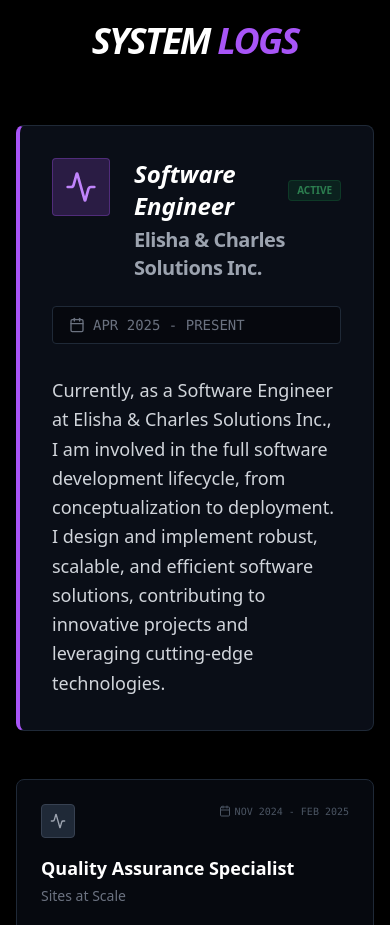
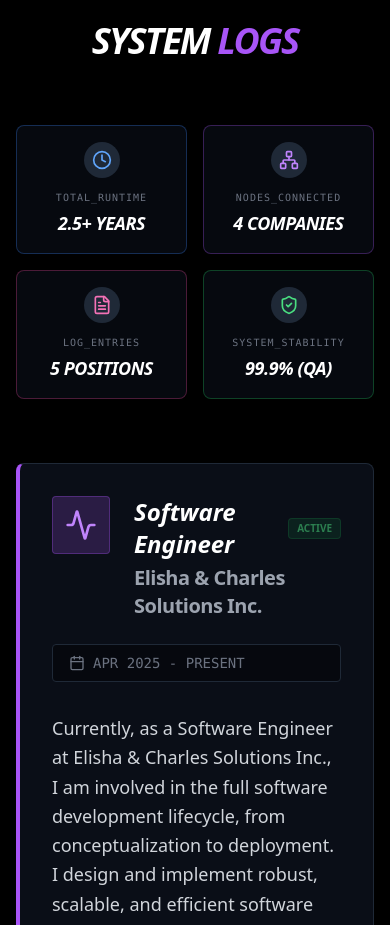
Before and after one commit to Dyno-dev07/My-Portfolio, a React (Vite) app: page / in a window 390 px wide. Shown: the part 4760-5685 px from the top of the page. Built offline with nearby package versions, Linux system fonts and the light colour scheme.

Commit message:
[dyad] Adding a System Metrics dashboard to the Experience section - wrote 2 file(s)

```diff
--- /dev/null
+++ b/src/components/ExperienceMetrics.tsx
@@ -0,0 +1,70 @@
+"use client";
+
+import React from "react";
+import { motion } from "framer-motion";
+import { Card } from "@/components/ui/card";
+import { Clock, Network, FileText, ShieldCheck } from "lucide-react";
+
+const metrics = [
+  {
+    label: "TOTAL_RUNTIME",
+    value: "2.5+ YEARS",
+    icon: Clock,
+    color: "text-blue-400",
+    borderColor: "border-blue-500/30"
+  },
+  {
+    label: "NODES_CONNECTED",
+    value: "4 COMPANIES",
+    icon: Network,
+    color: "text-purple-400",
+    borderColor: "border-purple-500/30"
+  },
+  {
+    label: "LOG_ENTRIES",
+    value: "5 POSITIONS",
+    icon: FileText,
+    color: "text-pink-400",
+    borderColor: "border-pink-500/30"
+  },
+  {
+    label: "SYSTEM_STABILITY",
+    value: "99.9% (QA)",
+    icon: ShieldCheck,
+    color: "text-green-400",
+    borderColor: "border-green-500/30"
+  }
+];
+
+const ExperienceMetrics = () => {
+  return (
+    <div className="grid grid-cols-2 lg:grid-cols-4 gap-4 mb-16">
+      {metrics.map((metric, index) => {
+        const Icon = metric.icon;
+        return (
+          <motion.div
+            key={metric.label}
+            initial={{ opacity: 0, y: 20 }}
+            whileInView={{ opacity: 1, y: 0 }}
+            viewport={{ once: true }}
+            transition={{ delay: index * 0.1 }}
+          >
+            <Card className={`bg-gray-900/40 border ${metric.borderColor} p-4 flex flex-col items-center text-center group hover:bg-gray-800/40 transition-all`}>
+              <div className={`p-2 rounded-full bg-gray-800 mb-3 group-hover:scale-110 transition-transform`}>
+                <Icon className={`h-5 w-5 ${metric.color}`} />
+              </div>
+              <span className="text-[10px] font-mono text-gray-500 tracking-widest uppercase mb-1">
+                {metric.label}
+              </span>
+              <span className="text-lg font-black italic text-white tracking-tight">
+                {metric.value}
+              </span>
+            </Card>
+          </motion.div>
+        );
+      })}
+    </div>
+  );
+};
+
+export default ExperienceMetrics;
--- a/src/components/sections/ExperienceSection.tsx
+++ b/src/components/sections/ExperienceSection.tsx
@@ -3,7 +3,8 @@
 import React from "react";
 import { motion } from "framer-motion";
 import { Card } from "@/components/ui/card";
-import { Activity, Calendar, ChevronDown } from "lucide-react";
+import { Activity, Calendar } from "lucide-react";
+import ExperienceMetrics from "../ExperienceMetrics";
 import {
   Accordion,
   AccordionContent,
@@ -65,6 +66,9 @@ const ExperienceSection = () => {
         </h2>
 
         <div className="max-w-6xl mx-auto">
+          {/* New Metrics Section */}
+          <ExperienceMetrics />
+
           {/* Recent Experience - Centered & Featured */}
           <motion.div
             initial={{ opacity: 0, y: 20 }}
@@ -73,7 +77,6 @@ const ExperienceSection = () => {
             className="mb-12 flex justify-center"
           >
             <Card className="w-full max-w-4xl bg-gray-900/60 border-l-4 border-l-purple-500 border-y-gray-800 border-r-gray-800 p-8 hover:bg-gray-800/40 transition-all group relative overflow-hidden">
-              {/* Glow effect for featured card */}
               <div className="absolute -inset-px bg-gradient-to-r from-purple-500/20 to-transparent opacity-0 group-hover:opacity-100 transition-opacity pointer-events-none" />
 
               <div className="flex flex-col md:flex-row md:items-center justify-between gap-6 relative z-10">
```
